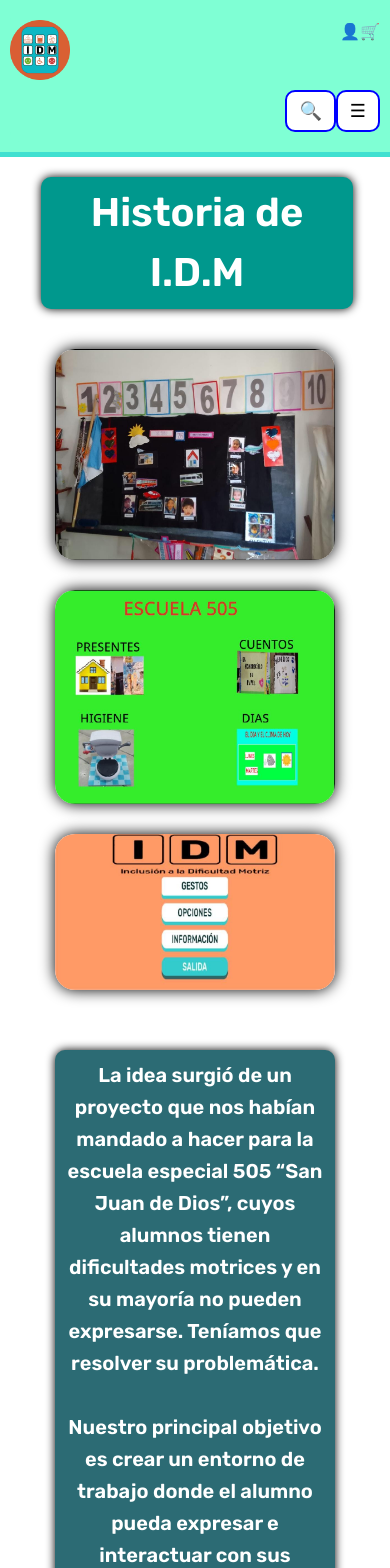
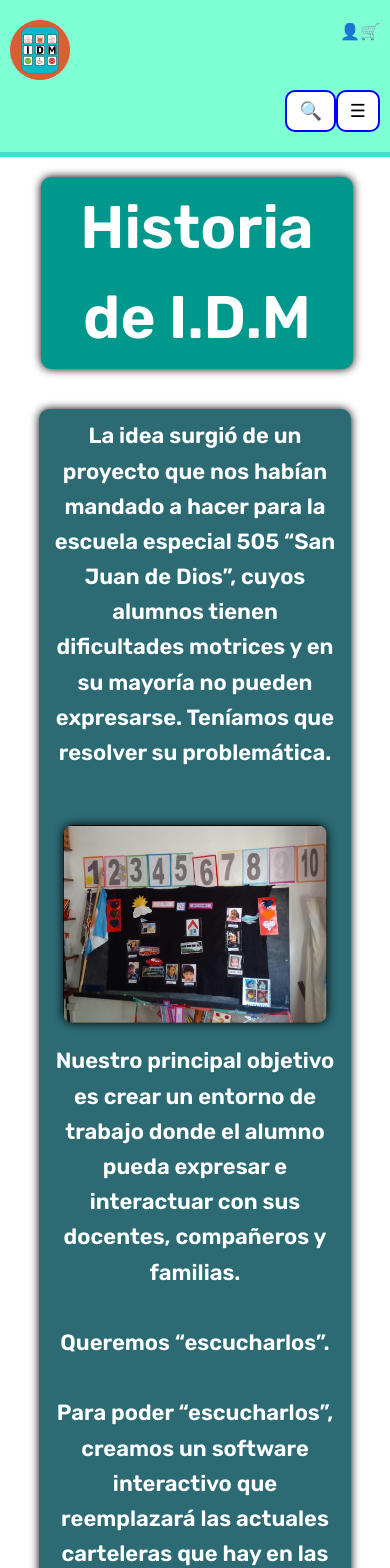
Before and after one commit to Dylan-Fernandez/Proyecto-De-Generacion-T, a React (Vite) app in the folder frontend-IDM/: page /History in a window 390 px wide. Shown: the top 1568 px of the page. Built offline with nearby package versions, Linux system fonts and the light colour scheme; a web font is replaced by a local one.

Commit message:
cambios de css y un poco de jsx de historia

```diff
--- a/frontend-IDM/src/pages/History.jsx
+++ b/frontend-IDM/src/pages/History.jsx
@@ -17,15 +17,19 @@
           </div>
 <div className="history_text">
   La idea surgió de un proyecto que nos habían mandado a hacer para la escuela especial 505 “San Juan de Dios”, cuyos alumnos tienen dificultades motrices y en su mayoría no pueden expresarse. Teníamos que resolver su problemática.<br /><br />
+  <img className="img_history_inline left" src={esc505Img} alt="Inicio del proyecto I.D.M" />
   Nuestro principal objetivo es crear un entorno de trabajo donde el alumno pueda expresar e interactuar con sus docentes, compañeros y familias.<br /><br />
   Queremos “escucharlos”.<br /><br />
   Para poder “escucharlos”, creamos un software interactivo que reemplazará las actuales carteleras que hay en las aulas por una pantalla de 50 pulgadas donde, a diferencia de la cartelera que solo es manipulada por el docente, el alumno podrá seleccionar objetos e interactuar gracias a un mouse especial, expresando su deseo de escuchar un cuento, dar su presente, manifestar ir al baño, etc.<br /><br />
+  <img className="img_history_inline right" src={idmv1Img} alt="Desarrollo del proyecto I.D.M" />
   Además, se creará un teclado especial adaptado a las necesidades del usuario para poder acceder al menú que ofrece el software.<br /><br />
   Hemos decidido y comenzado a desarrollar el software con Unity. Además, buscamos no solo crear un medio de comunicación en el aula sino también con las familias y el entorno de vida cotidiana.<br /><br />
+  <img className="img_history_inline left" src={idmv3menuImg} alt="Resultados del proyecto I.D.M" />
   EN CONCLUSIÓN:<br /><br />
   El programa funciona como era esperado. Es una buena aproximación y sirve para ayudar a la gente que tiene esta discapacidad; se podrán incorporar más funciones en el futuro.<br /><br />
   Queda pendiente mejorar la calidad de imagen y el comando inalámbrico.
 </div>
+
 
         </div>
       </section>
--- a/frontend-IDM/src/pages/history.css
+++ b/frontend-IDM/src/pages/history.css
@@ -53,55 +53,33 @@
   white-space: normal;
   word-break: break-word;
 }
+.img_history_inline {
+  display: none;
+  width: 100%;
+  margin: 15px 0;
+  border-radius: 10px;
+  box-shadow: 0 0 10px black;
+}
+
 @media (max-width: 844px) {
-  .title_history {
-    font-size: 40px;
+  .history_images {
+    display: none;
   }
-
-  .history_content {
-    flex-direction: column;
-    align-items: center;
-  }
-
-  .history_images {
-    gap: 30px;
-  }
-
-  .img_history {
+  .img_history_inline {
+    display: block;
     width: 90%;
-    max-width: none;
-  }
-
-  .history_text {
-    width: 90%;
-    font-size: 20px;
+    max-width: 600px;
+    height: auto;
+    margin: 20px auto;
+    border-radius: 10px;
+    box-shadow: 0 0 10px black;
+    object-fit: contain;
   }
 }
-
 @media (max-width: 360px) {
-  .history_content {
-    flex-direction: column;
-    align-items: center;
-    gap: 25px;
+  .img_history_inline {
+    width: 95%;
+    margin: 15px auto;
+    display: block;
   }
-
-  .history_images {
-    width: 100%;
-    flex: unset;
-    gap: 20px;
-  }
-
-  .img_history {
-    width: 90%;
-    max-width: none;
-    border-radius: 15px;
-  }
-
-  .history_text {
-    width: 95%;
-    font-size: 18px;
-    line-height: 1.8;
-    padding: 4%;
-  }
-
 }
```
